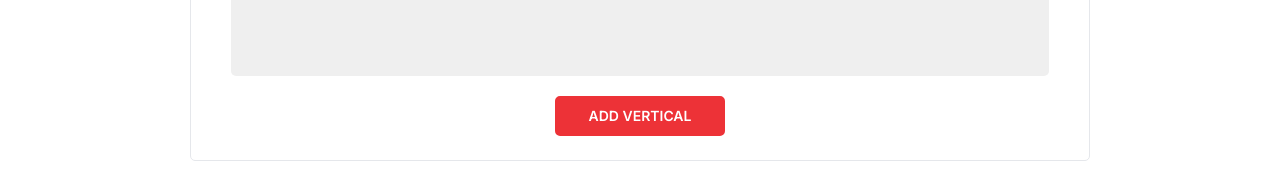
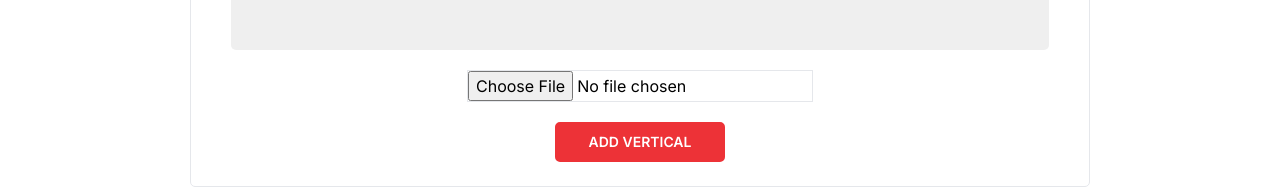
Before and after one commit to yuva-lnctteam/pima-control, a React (Create React App) app: page /admin/manage-content in a window 1280 px wide. Both pictures are taken after a click on the button "CREATE A VERTICAL". Shown: the part 460-649 px from the top of the page. Built offline with nearby package versions, Linux system fonts and the light colour scheme; no server answers.

Commit message:
Integrate image upload functionality

```diff
--- a/src/routes/admin/AdminVerticalsPage.jsx
+++ b/src/routes/admin/AdminVerticalsPage.jsx
@@ -23,7 +23,7 @@ const VerticalsPage = () => {
     const [newVertical, setNewVertical] = useState({
         name: "",
         desc: "",
-        imgSrc: "",
+        verticalImg: null,
     });
     const [toDeleteVerticalId, setToDeleteVerticalId] = useState("");
     const [confirmText, setConfirmText] = useState("");
@@ -84,7 +84,15 @@ const VerticalsPage = () => {
         setNewVertical(updatedVertical);
     }
 
+    function handleImgChange(e) {
+        setNewVertical((prevVal) => ({
+            ...prevVal,
+            verticalImg: e.target.files[0],
+        }));
+    }
+
     async function handleAddVertical() {
+        console.log("-------------------", newVertical);
         // todo: validate input
         try {
             setAddVerticalLoading(true);
@@ -255,6 +263,15 @@ const VerticalsPage = () => {
                                 placeholder="Description of the Vertical"
                                 cols={10}
                             />
+
+                            <input
+                                className="border"
+                                onChange={handleImgChange}
+                                type="file"
+                                src=""
+                                alt=""
+                                accept="image/png, image/jpeg, image/jpg, image/webp"
+                            />
                             <button
                                 onClick={handleAddVertical}
                                 type="button"
```
